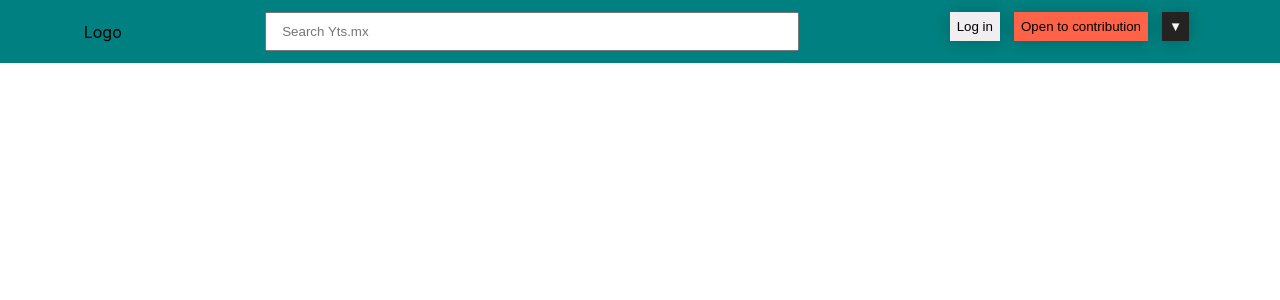
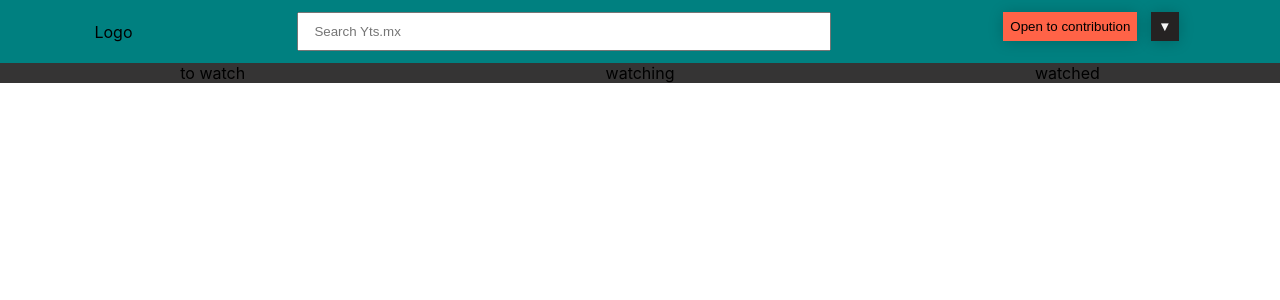
Before and after one commit to Sandip-Z/movies, a React (Create React App) app: page / in a window 1280 px wide. Shown: the top 300 px of the page. Built offline with nearby package versions, Linux system fonts and the light colour scheme.

Commit message:
[remove] log in button from navbar

```diff
--- a/src/App.js
+++ b/src/App.js
@@ -1,11 +1,12 @@
 import React from "react";
+import Body from "./components/Body";
 import Navbar from "./components/Navbar";
-import SearchBox from "./components/searchbox";
 
 function App() {
   return (
     <div className="App">
       <Navbar />
+      <Body />
     </div>
   );
 }
--- /dev/null
+++ b/src/components/Body/index.js
@@ -0,0 +1,13 @@
+import React from "react";
+
+const Body = () => {
+  return (
+    <main className="d-flex justify-content-around bg-dark">
+      <div>to watch</div>
+      <div>watching</div>
+      <div>watched</div>
+    </main>
+  );
+};
+
+export default Body;
--- a/src/components/Navbar/index.js
+++ b/src/components/Navbar/index.js
@@ -12,7 +12,7 @@ const Navbar = () => {
       </div>
       <SearchBox />
       <div>
-        <button className="btn btn-secondary">Log in</button>
+        {/* <button className="btn btn-secondary">Log in</button> */}
         <button className="btn btn-primary">Open to contribution</button>
         <button
           className="btn btn-tertiary text-light"
```
